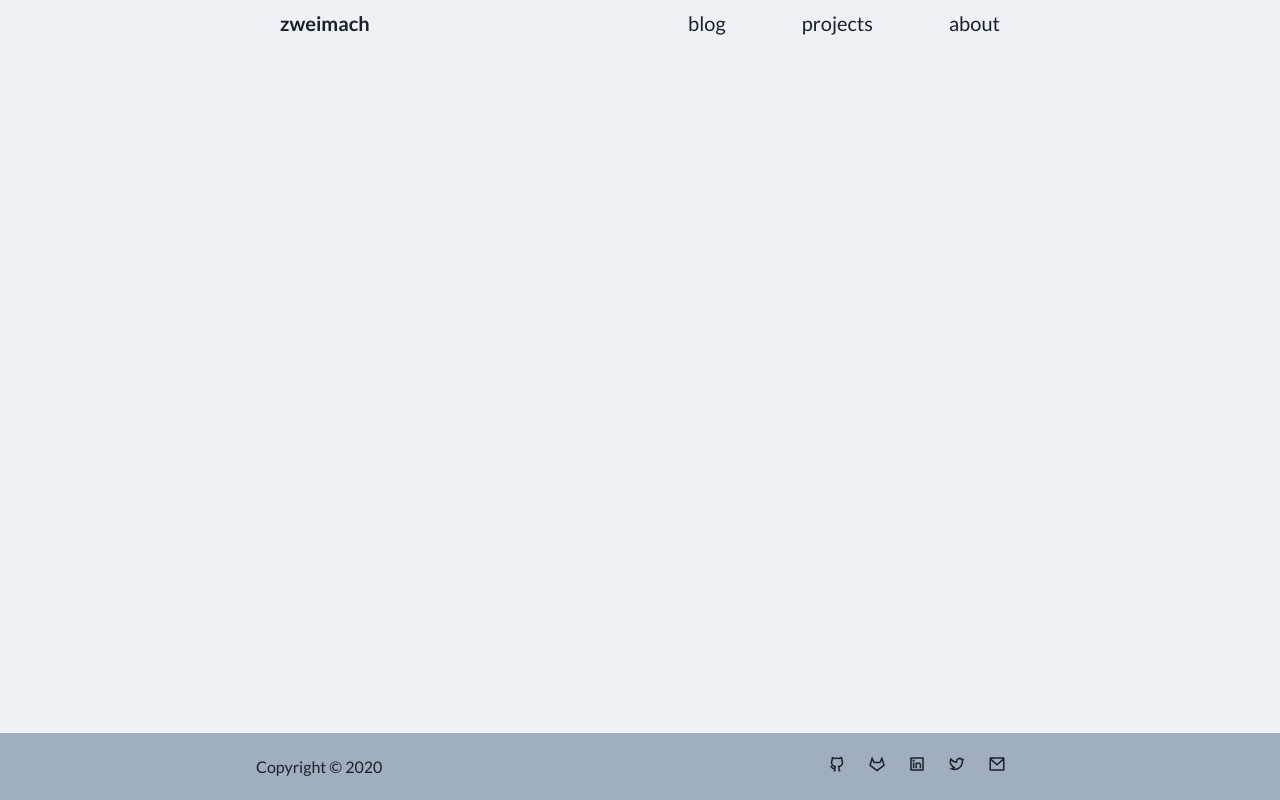
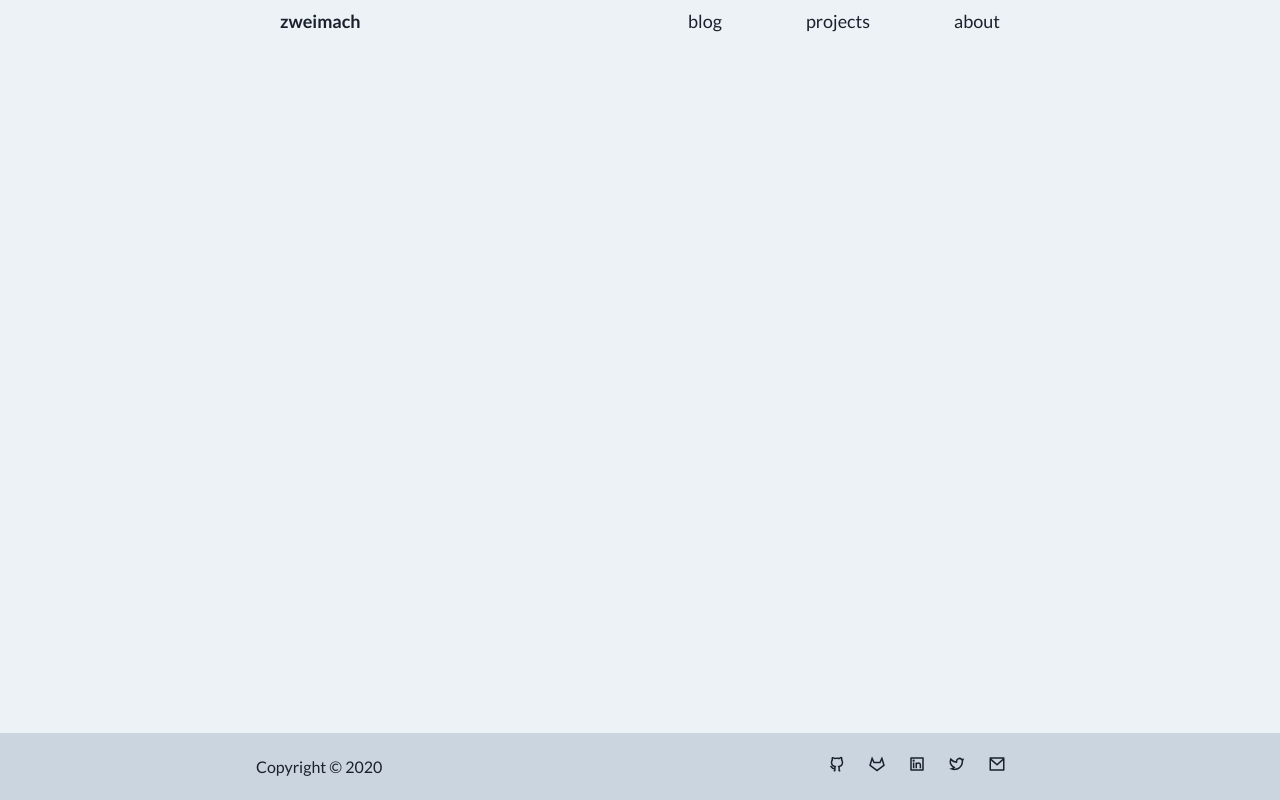
Before and after one commit to zweimach/zweimach.org, a Gatsby site: page / in a window 1280 px wide. Built offline with nearby package versions, Linux system fonts and the light colour scheme; Gatsby itself is replaced by a stand-in of ours.

Commit message:
Update color, text and image

```diff
--- a/src/components/footer.js
+++ b/src/components/footer.js
@@ -37,7 +37,7 @@ const contactList = [
 
 export default function Footer() {
   return (
-    <footer className="flex-none py-2 md:py-5 md:px-4 bg-gray-500 text-center">
+    <footer className="flex-none py-2 md:py-5 md:px-4 bg-gray-400 text-center">
       <div className="md:flex md:flex-row-reverse md:items-center md:justify-between max-w-screen-md mx-auto">
         <ul className="text-lg">
           {contactList.map(({ href, title, icon }) => (
--- a/src/components/header.js
+++ b/src/components/header.js
@@ -4,7 +4,7 @@ import { Link } from "gatsby";
 export default function Header() {
   return (
     <header className="flex-none">
-      <nav className="md:max-w-screen-md h-full md:mx-auto flex justify-between flex-wrap">
+      <nav className="md:max-w-screen-md h-full md:mx-auto flex justify-between flex-wrap text-lg">
         <span className="flex-1 py-2 px-6 text-center sm:text-left font-bold">
           <Link to="/">zweimach</Link>
         </span>
--- a/src/components/layout.js
+++ b/src/components/layout.js
@@ -6,7 +6,7 @@ import Footer from "./footer";
 
 export default function Layout({ children }) {
   return (
-    <div className="antialiased flex flex-col h-full bg-gray-200 text-gray-900 text-xl">
+    <div className="antialiased flex flex-col h-full bg-gray-200 text-gray-900 text-lg">
       <Header />
       <main className="md:max-w-screen-md md:mx-auto flex-1">{children}</main>
       <Footer />
--- a/src/pages/about.js
+++ b/src/pages/about.js
@@ -1,19 +1,18 @@
 import React from "react";
 import { useStaticQuery, graphql } from "gatsby";
+import Img from "gatsby-image";
 
 import Layout from "../components/layout";
 import SEO from "../components/seo";
 
 export default function AboutPage() {
   const {
-    imageSharp: {
-      fixed: { src: userImage },
-    },
+    imageSharp: { fixed: userImage },
   } = useStaticQuery(graphql`
     query {
       imageSharp(fixed: { originalName: { eq: "user.jpg" } }) {
-        fixed {
-          src
+        fixed(width: 250) {
+          ...GatsbyImageSharpFixed
         }
       }
     }
@@ -26,12 +25,10 @@ export default function AboutPage() {
         <h1 className="py-2 text-2xl font-bold text-center">
           Hi! My name is Ananda Umamil
         </h1>
-        <img
+        <Img
           className="block rounded-full my-4 mx-auto"
-          src={userImage}
+          fixed={userImage}
           alt="zweimach"
-          width="256px"
-          height="256px"
         />
         <div>
           <p>
```
Also changed, not shown: 1 other file.
